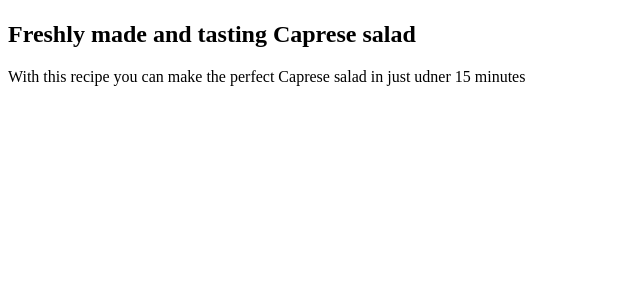
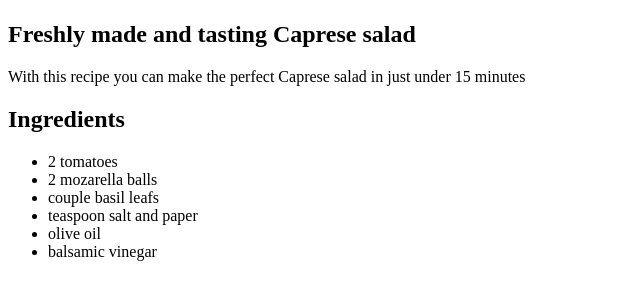
Before and after one commit to rinrush/odin-recipes, a plain HTML site: page recipes/caprese.html in a window 1280 px wide. Shown: the part 99-398 px from the top of the page, without its empty margins (0-640 px from the left). Drawn offline with Linux system fonts and the light colour scheme.

Commit message:
ULIST ADD caprese.html

```diff
--- a/recipes/caprese.html
+++ b/recipes/caprese.html
@@ -10,7 +10,15 @@
   <h1>Caprese</h1>
   <img src="/home/rin/odin-links-and-images/images/caprese.jpg">
   <h2>Freshly made and tasting Caprese salad</h2>
-  <p>With this recipe you can make the perfect Caprese salad in just udner 15 minutes</p>
-
+  <p>With this recipe you can make the perfect Caprese salad in just under 15 minutes</p>
+  <h2>Ingredients</h2>
+  <ul>
+    <li>2 tomatoes</li>
+    <li>2 mozarella balls</li>
+    <li>couple basil leafs</li>
+    <li>teaspoon salt and paper</li>
+    <li>olive oil</li>
+    <li>balsamic vinegar</li>
+  </ul>
 </body>
 </html>
```
